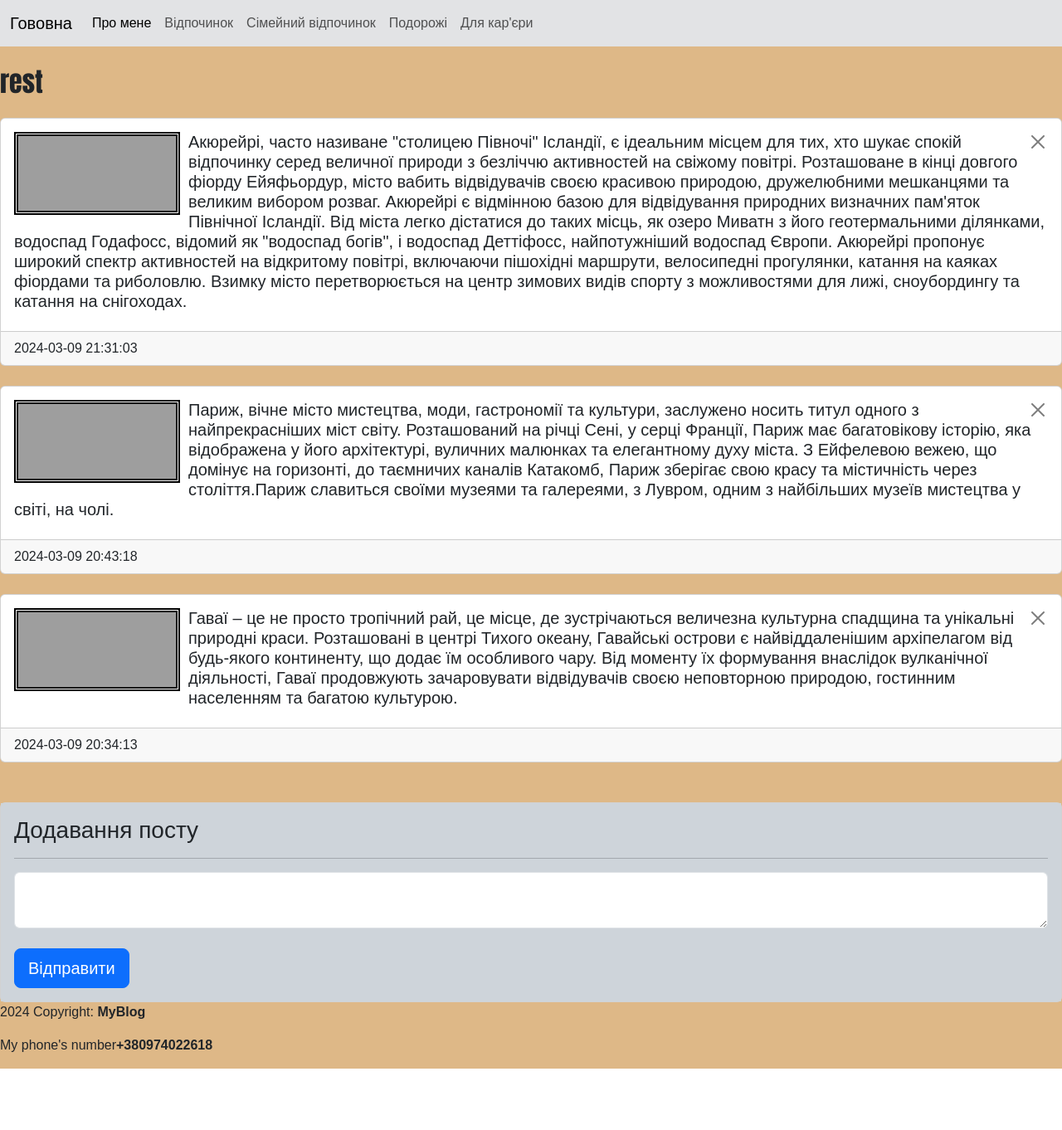
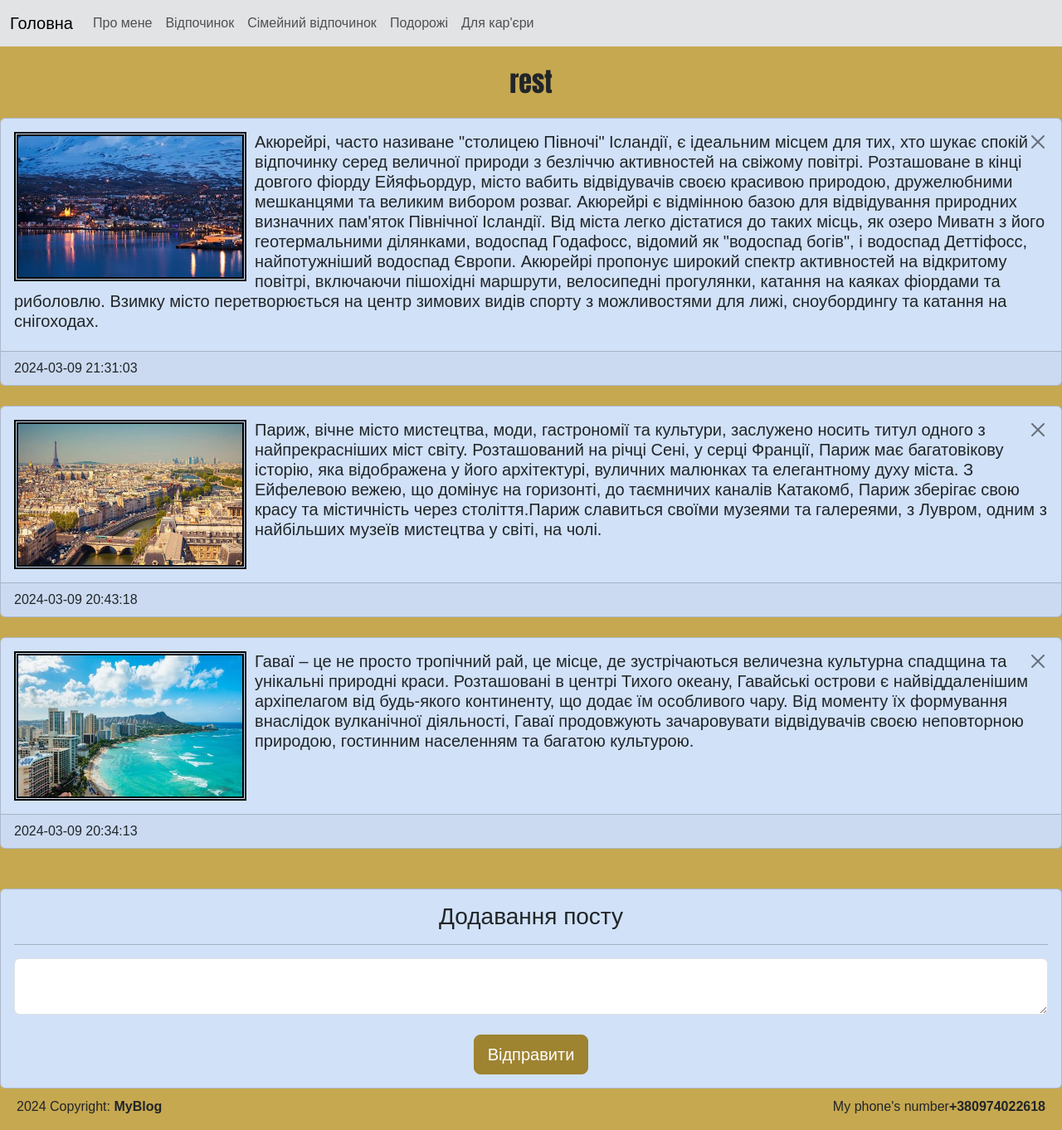
Before and after one commit to Vlad22334455/blog, a Flask app: page /post/category/rest in a window 1280 px wide. Shown: the whole page at 83% size. Before the commit the page ends 1288 px from the top, so only its background shows below. Run offline with Flask 3, Linux system fonts and the light colour scheme; data comes from the database, SQL or seed files in the repository; both versions use the stored data as it was after the commit; grey boxes are pictures that could not be loaded.

Commit message:
upgrade 1.0

```diff
--- a/templates/footer.html
+++ b/templates/footer.html
@@ -1,5 +1,10 @@
 <footer>
-    <p>2024 Copyright: <b>MyBlog</b></p>
-    <p>My phone's number<b>+380974022618</b></p>
+
+
+    <div class="info">
+
+        <p>2024 Copyright: <b>MyBlog</b></p>
+        <p>My phone's number<b>+380974022618</b></p>
+    </div>
 
 </footer>
--- a/templates/menu.html
+++ b/templates/menu.html
@@ -3,7 +3,7 @@
     <div class="main">
         <nav class="navbar navbar-expand-lg bg-secondary-subtle">
             <div class="container-fluid">
-                <a class="navbar-brand" href="/">Гововна</a>
+                <a class="navbar-brand" href="/">Головна</a>
                 <button class="navbar-toggler" type="button" data-bs-toggle="collapse"
                     data-bs-target="#navbarSupportedContent" aria-controls="navbarSupportedContent"
                     aria-expanded="false" aria-label="Toggle navigation">
@@ -12,7 +12,7 @@
                 <div class="collapse navbar-collapse" id="navbarSupportedContent">
                     <ul class="navbar-nav me-auto mb-2 mb-lg-0">
                         <li class="nav-item">
-                            <a class="nav-link active" aria-current="page" href="/about">Про мене</a>
+                            <a class="nav-link " aria-current="page" href="/about">Про мене</a>
                         </li>
                         <li class="nav-item">
                             <a class="nav-link" href="/post/category/rest">Відпочинок</a>
--- a/templates/post_category.html
+++ b/templates/post_category.html
@@ -1,17 +1,16 @@
 {% extends "index.html" %}
 
 {%block content%}
-
 <h2 class="my-4 ms -3 category-header">{{category_name}}</h2>
 
 <section class="category_content">
     <div>
         {%for post in posts%}
-        <div class="card my-4">
+        <div class="card my-4 bolder">
           <div class="card-body">
             <a href="/post/delete/{{post[0]}}/{{category_name}}" onclick="return confirm('Видалити пост?')">          <button  type="button" class="btn-close" data-bs-dismiss="alert" aria-label="Close" style="float: right"></button>
             </a>
-              <image class="post-image" src="/static/{{post[0]}}.jpg" alt="{{post[0]}}" width="200px" height="100px">
+              <image class="post-image" src="/static/{{post[0]}}.jpg" alt="{{post[0]}}" width="280px" height="180px">
               <h5 class="card-title">{{post[2]}}</h5>
           </div>
           <footer class="card-footer">{{post[3]}}</footer>
@@ -19,13 +18,16 @@
         {%endfor%}
         </div>
 
-        <div class="card mt-5">
-            <div class="card-body bg-dark-subtle">
-              <h3 class="card-title">Додавання посту</h3>
+        <div class="card mt-5 bolder">
+            <div class="card-body">
+
+              <div class="add">
+                <h3 class="card-title">Додавання посту</h3>
+              </div>
               <hr>
               <form method="POST">
                   <textarea name="post" class="form-control post-input"></textarea><br>
-                  <input type="submit" class="btn btn-primary btn-lg" value="Відправити">
+                  <div class="add"><input type="submit" class="btn btn-primary btn-lg go" value="Відправити"></div>
                   <input type="hidden" name="category_id" value="{{category_id}}">
               </form>
             </div>
```
Also changed, not shown: static/style.css (+46 -1 lines), blog.db, static/10.jpg (renamed from static/Велика Британія/edynburg.jpg), static/11.jpg (added), static/12.jpg (renamed from static/Японія/t1.png), static/13.jpg (added), static/14.jpg (renamed from static/США/shutterstock_633629336-420x268.jpg), static/15.jpg (renamed from static/Канада/toronto.jpg), static/16.jpg (added), static/8.jpg (renamed from static/США/hawaii.png), static/9.jpg (renamed from static/Франція/Paris.png).
